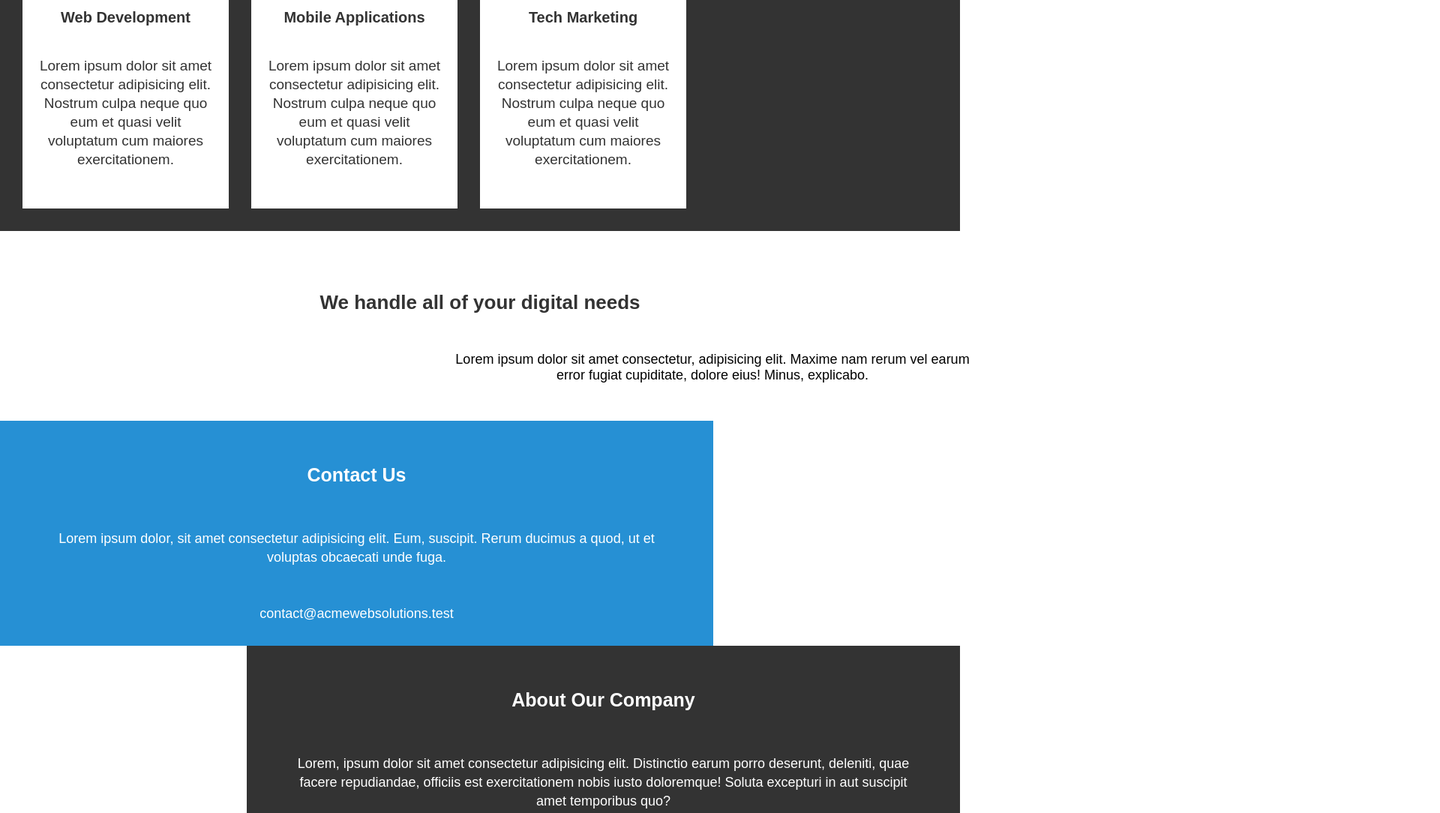
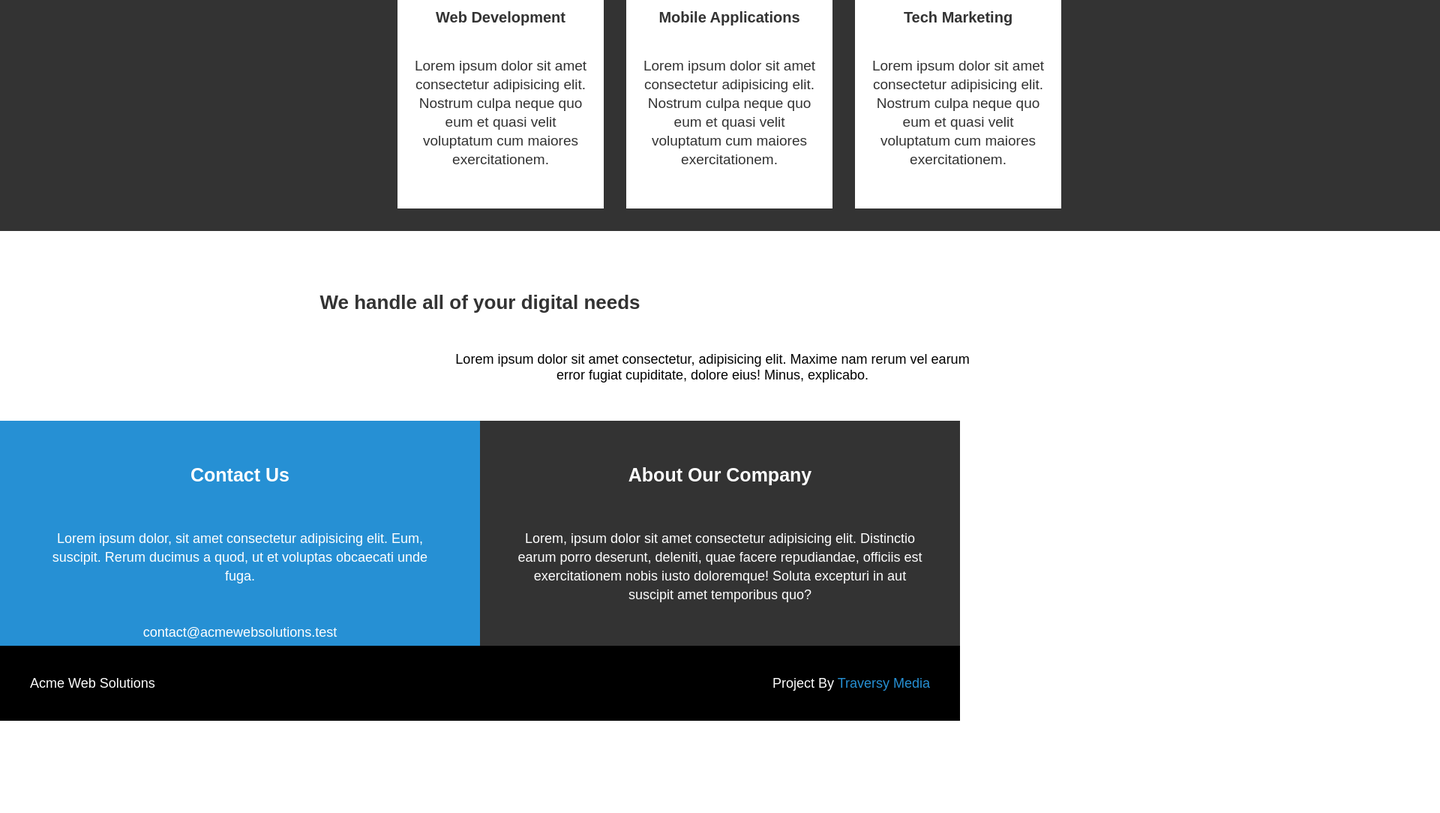
Before and after one commit to manishapalanchoke/acme, a plain HTML site: page index.html in a window 1280 px wide. Shown: the part 933-2017 px from the top of the page at 75% size, 1920 px wide, since content can reach past the window. After the commit the page ends 1895 px from the top, so only its background shows below. Drawn offline with Linux system fonts and the light colour scheme.

Commit message:
box changes

```diff
--- a/main.css
+++ b/main.css
@@ -72,6 +72,7 @@ p.subtext{
     height: 550px;
     width: 100%;
     position: absolute;
+    padding: 0px 500px;
 }
 .one{
     background-color: #ffffff;
@@ -118,7 +119,8 @@ li{
     line-height: 25px;
     font-size: 18px;
     font-weight: 400;
-    width: 851px;
+    width: 50%;
+    box-sizing: border-box ;
 }
 .about{
     background-color: #333333;
```
